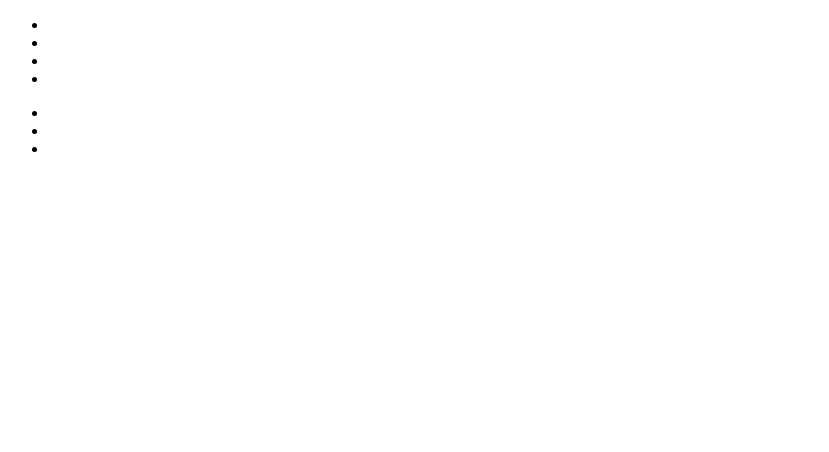
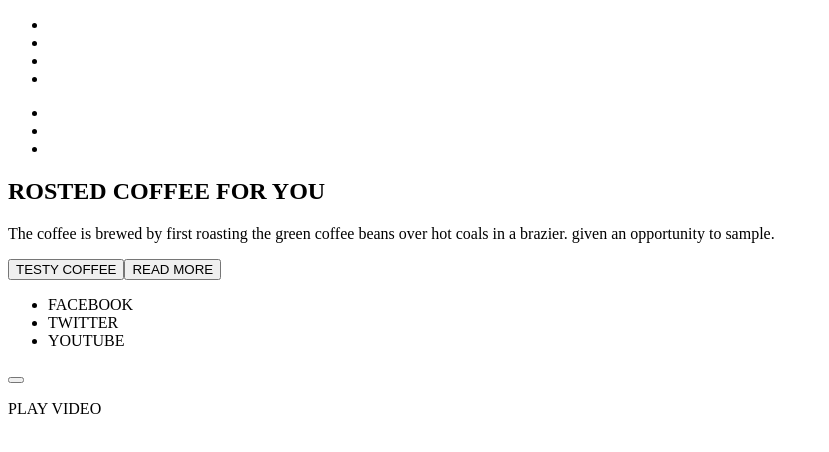
Before and after one commit to Torsii/Web-Coffee-Shop-1, a plain HTML site: page index.html in a window 1280 px wide. Shown: the whole page, without its empty margins (0-829 px from the left). Drawn offline with Linux system fonts and the light colour scheme.

Commit message:
Section 0 HTML

```diff
--- a/index.html
+++ b/index.html
@@ -42,5 +42,23 @@
          </div>
         </div>
     </header>
+    <main>
+        <section>
+            <div>
+                <h1>ROSTED COFFEE FOR YOU</h1>
+                <p>The coffee is brewed by first roasting the green coffee beans over hot coals in a brazier. given an opportunity to sample.</p>
+                <button>TESTY COFFEE</button><button>READ MORE</button>
+                <ul>
+                    <li><img src="" alt="">FACEBOOK</li>
+                    <li><img src="" alt="">TWITTER</li>
+                    <li><img src="" alt="">YOUTUBE</li>
+                </ul>
+            </div>
+            <div>
+                <button></button>
+                <p>PLAY VIDEO</p>
+            </div>
+        </section>
+    </main>
 </body>
 </html>
```
